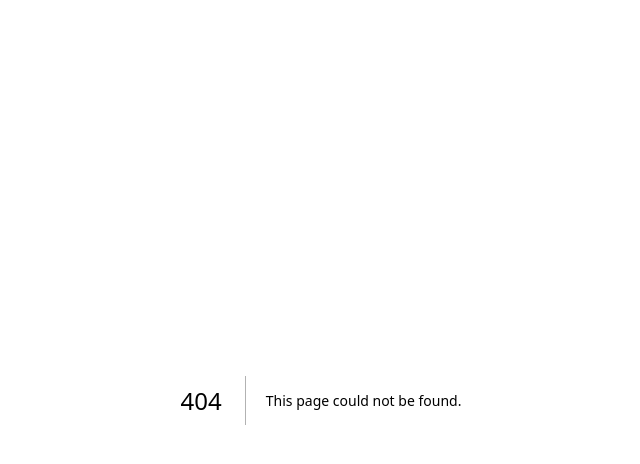
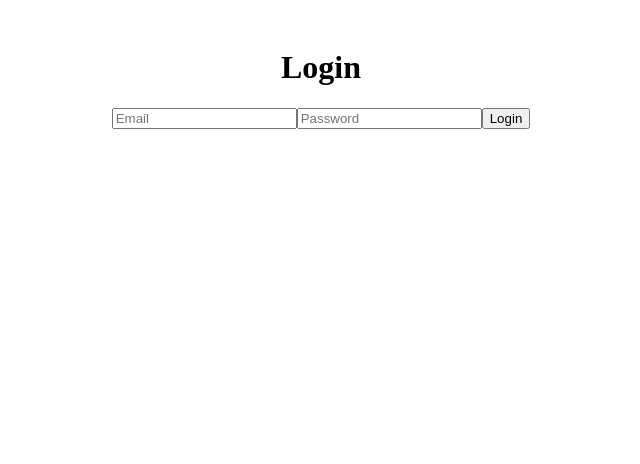
Before and after one commit to J4-CK/-test--Hackers-Path, a Next.js app: page /login in a window 1280 px wide. Before the commit this address had no page. Shown: the top 464 px of the page, without its empty margins (319-959 px from the left). Built offline with nearby package versions, Linux system fonts and the light colour scheme.

Commit message:
Create login.js

```diff
--- /dev/null
+++ b/pages/login.js
@@ -0,0 +1,53 @@
+import { useState } from 'react';
+import { useRouter } from 'next/router';
+
+export default function LoginPage() {
+  const router = useRouter();
+  const [email, setEmail] = useState('');
+  const [password, setPassword] = useState('');
+  const [error, setError] = useState('');
+
+  async function handleLogin(e) {
+    e.preventDefault();
+
+    try {
+      const res = await fetch('/api/auth/login', {
+        method: 'POST',
+        headers: { 'Content-Type': 'application/json' },
+        body: JSON.stringify({ email, password }),
+      });
+
+      const result = await res.json();
+
+      if (res.ok) {
+        router.push('/');
+      } else {
+        setError(result.error || 'Login failed.');
+      }
+    } catch (err) {
+      setError('An error occurred. Please try again.');
+    }
+  }
+
+  return (
+    <div style={{ padding: '20px', textAlign: 'center' }}>
+      <h1>Login</h1>
+      <form onSubmit={handleLogin}>
+        <input
+          type="email"
+          placeholder="Email"
+          value={email}
+          onChange={(e) => setEmail(e.target.value)}
+        />
+        <input
+          type="password"
+          placeholder="Password"
+          value={password}
+          onChange={(e) => setPassword(e.target.value)}
+        />
+        <button type="submit">Login</button>
+        {error && <p style={{ color: 'red' }}>{error}</p>}
+      </form>
+    </div>
+  );
+}
```
